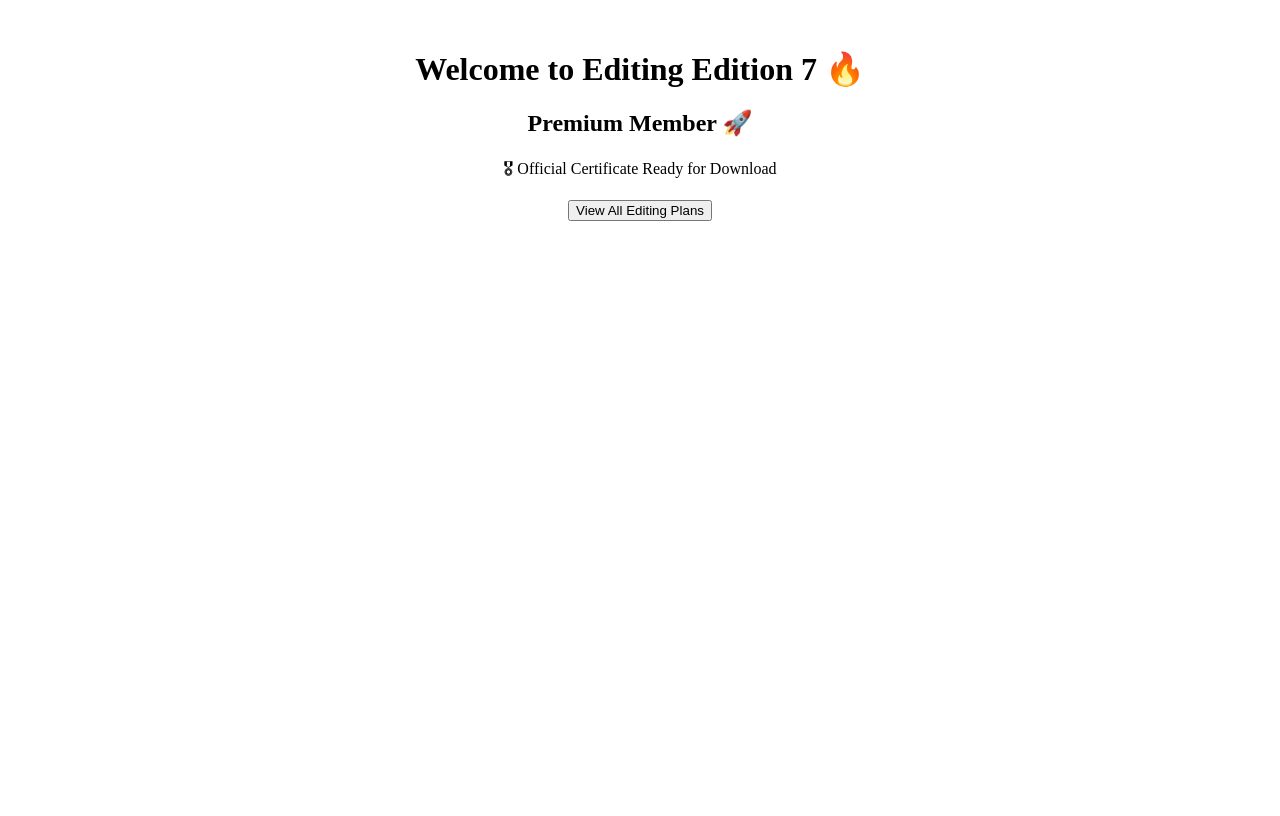
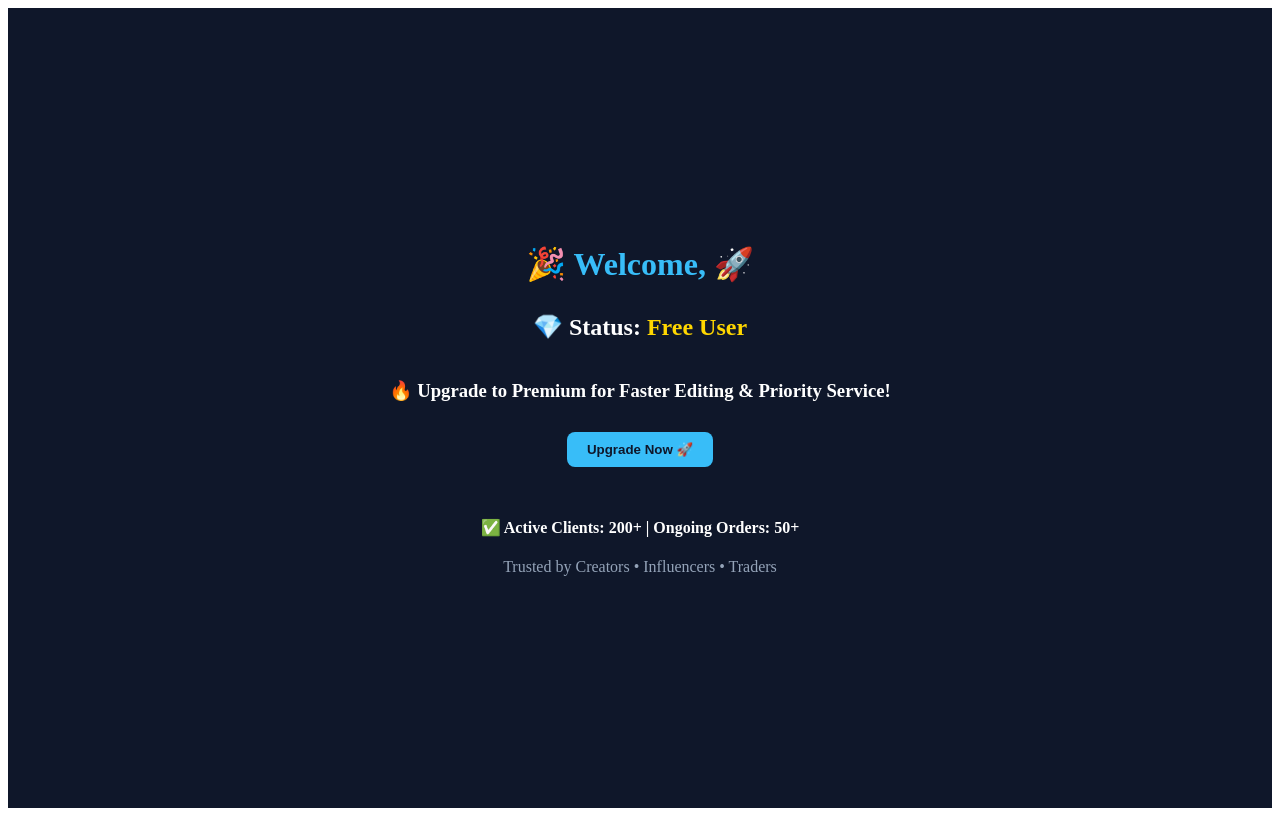
Before and after one commit to editingedition7/editing-edition08-, a Next.js app: page /dashboard in a window 1280 px wide. Built offline with nearby package versions, Linux system fonts and the light colour scheme; no server answers.

Commit message:
dashboard.js
Signed-off-by: editingedition7 <ediitingedition@gmail.com>

```diff
--- a/pages/dashboard.js
+++ b/pages/dashboard.js
@@ -1,12 +1,55 @@
+import { useEffect, useState } from 'react';
+import { auth } from "../firebase";
+import { onAuthStateChanged } from "firebase/auth";
 import Link from 'next/link';
 
 export default function Dashboard() {
+    const [username, setUsername] = useState("");
+
+    useEffect(() => {
+        onAuthStateChanged(auth, (user) => {
+            if (user) {
+                setUsername(user.displayName || user.email.split('@')[0]);
+            }
+        });
+    }, []);
+
     return (
-        <div style={{ textAlign: 'center', marginTop: '50px' }}>
-            <h1>Welcome to Editing Edition 7 🔥</h1>
-            <h2>Premium Member 🚀</h2>
-            <p>🎖 Official Certificate Ready for Download</p>
-            <Link href="/pricing"><button>View All Editing Plans</button></Link>
+        <div style={{
+            display: 'flex',
+            justifyContent: 'center',
+            alignItems: 'center',
+            height: '100vh',
+            backgroundColor: '#0f172a',
+            color: 'white',
+            flexDirection: 'column'
+        }}>
+            <h1 style={{ fontSize: '2rem', marginBottom: '10px', color: '#38bdf8' }}>
+                🎉 Welcome, {username} 🚀
+            </h1>
+
+            <h2 style={{ marginBottom: '20px' }}>💎 Status: <span style={{ color: 'gold' }}>Free User</span></h2>
+            <h3 style={{ marginBottom: '30px' }}>🔥 Upgrade to Premium for Faster Editing & Priority Service!</h3>
+
+            <Link href="/pricing">
+                <button style={{
+                    padding: '10px 20px',
+                    backgroundColor: '#38bdf8',
+                    color: '#0f172a',
+                    fontWeight: 'bold',
+                    border: 'none',
+                    borderRadius: '8px',
+                    cursor: 'pointer',
+                    marginBottom: '30px'
+                }}>
+                    Upgrade Now 🚀
+                </button>
+            </Link>
+
+            <div style={{ textAlign: 'center' }}>
+                <h4>✅ Active Clients: 200+ | Ongoing Orders: 50+</h4>
+                <p style={{ color: '#94a3b8' }}>Trusted by Creators • Influencers • Traders</p>
+            </div>
         </div>
     );
-}
+        }
```
